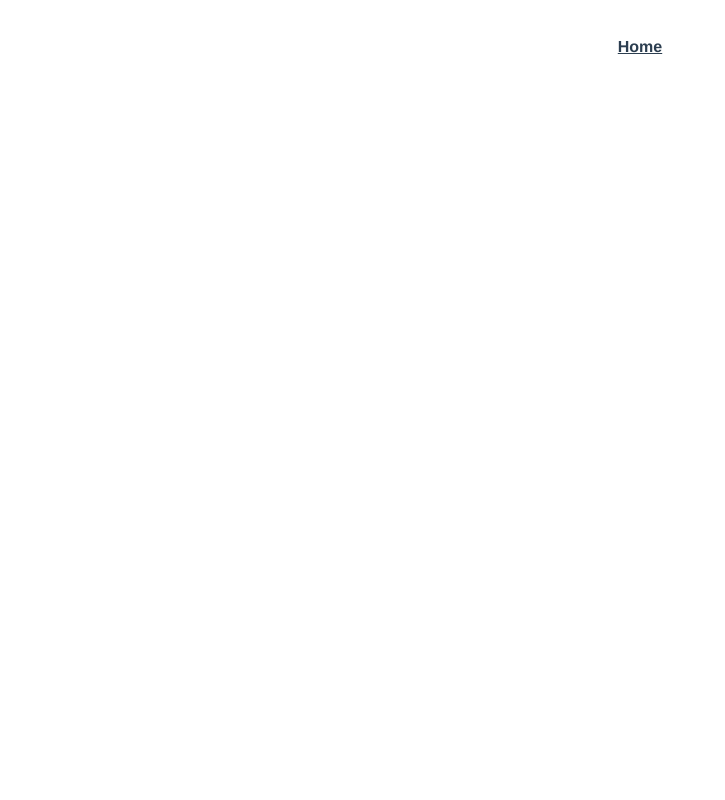
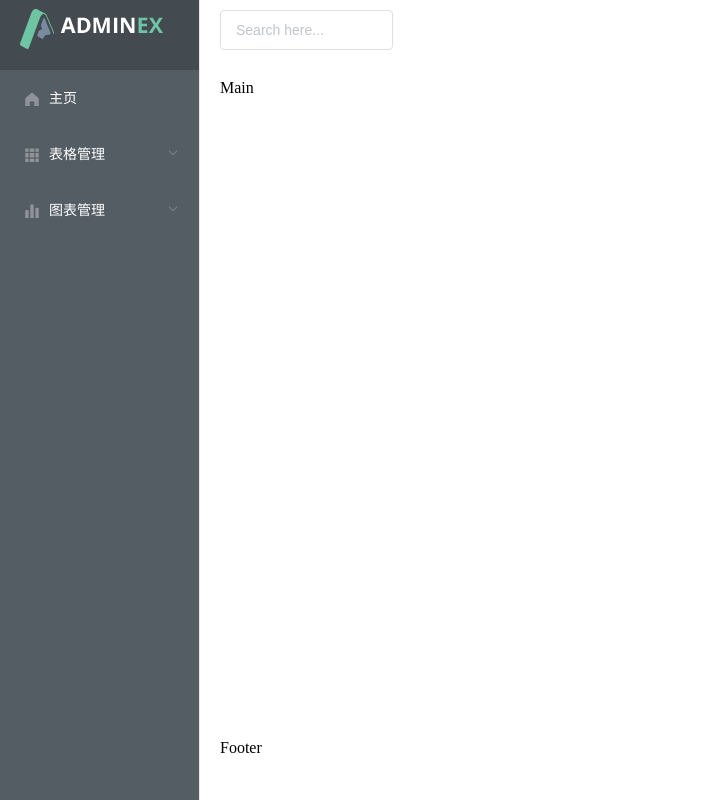
Before and after one commit to Hakugyokurou/mccw, a Vue app in the folder vue-admin/: page /#/home in a window 1280 px wide. Shown: the whole page, without its empty margins (0-725 px from the left). Built offline with nearby package versions, Linux system fonts and the light colour scheme.

Commit message:
主要框架搭建

```diff
--- a/vue-admin/src/App.vue
+++ b/vue-admin/src/App.vue
@@ -1,28 +1,12 @@
 <template>
   <div id="app">
-    <div id="nav">
-      <router-link to="/">Home</router-link>
-    </div>
     <router-view/>
   </div>
 </template>
 
 <style lang="less">
-#app {
-  font-family: 'Avenir', Helvetica, Arial, sans-serif;
-  -webkit-font-smoothing: antialiased;
-  -moz-osx-font-smoothing: grayscale;
-  text-align: center;
-  color: #2c3e50;
-}
-#nav {
-  padding: 30px;
-  a {
-    font-weight: bold;
-    color: #2c3e50;
-    &.router-link-exact-active {
-      color: #42b983;
-    }
-  }
+#app{
+  width: 100%;
+  position: relative;
 }
 </style>
--- a/vue-admin/src/components/Home.vue
+++ b/vue-admin/src/components/Home.vue
@@ -1,12 +1,26 @@
 <template>
-  <div class="home">
-    <img alt="Vue logo" src="../assets/logo.png">
-  </div>
+    <el-container>
+      <el-aside width="200px"><m-nav></m-nav></el-aside>
+      <el-container>
+        <el-header><m-header></m-header></el-header>
+        <el-main>Main</el-main>
+        <el-footer>Footer</el-footer>
+      </el-container>
+    </el-container>
 </template>
 
 <script>
+import mNav from './home/Nav.vue'
+import mHeader from './home/Header.vue'
 
 export default {
-  name: 'home'
+  name: 'home',
+  components: {
+    mNav,
+    mHeader
+  }
 }
 </script>
+
+<style lang="less">
+</style>
--- /dev/null
+++ b/vue-admin/src/components/home/Header.vue
@@ -0,0 +1,22 @@
+<template>
+  <el-row>
+    <el-col :span="4"><el-input v-model="input" placeholder="Search here..."></el-input></el-col>
+  </el-row>
+</template>
+
+<script>
+export default {
+  name: 'mHeader',
+  data () {
+    return {
+      input: null
+    }
+  }
+}
+</script>
+
+<style lang="less">
+  .el-row{
+    padding-top: 10px;
+  }
+</style>
--- /dev/null
+++ b/vue-admin/src/components/home/Nav.vue
@@ -0,0 +1,76 @@
+<template>
+    <el-col>
+      <el-menu
+        class="el-menu-demo"
+        background-color="#545c64"
+        text-color="#fff"
+        active-text-color="#6dc5a3">
+        <el-menu-item class="el-menu-logo" @click="to">
+          <el-image :src="src"></el-image>
+        </el-menu-item>
+        <el-menu-item index="1">
+          <template slot="title" @click="to">
+            <i class="el-icon-s-home"></i>
+            <span>主页</span>
+          </template>
+        </el-menu-item>
+        <el-submenu index="1">
+          <template slot="title">
+            <i class="el-icon-s-grid"></i>
+            <span>表格管理</span>
+          </template>
+          <el-menu-item-group>
+            <el-menu-item index="1-1">基本表格</el-menu-item>
+            <el-menu-item index="1-2">排序表格</el-menu-item>
+          </el-menu-item-group>
+        </el-submenu>
+        <el-submenu index="2">
+          <template slot="title">
+            <i class="el-icon-s-data"></i>
+            <span>图表管理</span>
+          </template>
+          <el-menu-item-group>
+            <el-menu-item index="2-1">柱状图表</el-menu-item>
+          </el-menu-item-group>
+        </el-submenu>
+      </el-menu>
+    </el-col>
+</template>
+
+<script>
+export default {
+  name: 'mNav',
+  data () {
+    return {
+      src: require('@/assets/logo.png')
+    }
+  },
+  methods: {
+    to () {
+      this.$router.push('*')
+    }
+  }
+}
+</script>
+
+<style lang="less">
+  .el-menu-demo {
+    height: 100vh;
+
+    .el-menu-logo{
+      height: 70px;
+
+      .el-image {
+        line-height: 0;
+      }
+    }
+
+    .el-col .el-menu {
+      border-right: none;
+    }
+
+    .is-active {
+      background: rgb(67, 74, 80) !important;
+    }
+  }
+</style>
--- a/vue-admin/src/main.js
+++ b/vue-admin/src/main.js
@@ -2,8 +2,13 @@ import Vue from 'vue'
 import App from './App.vue'
 import router from './router'
 import store from './store'
+import ElementUI from 'element-ui'
+
+import 'reset-css'
+import 'element-ui/lib/theme-chalk/index.css'
 
 Vue.config.productionTip = false
+Vue.use(ElementUI)
 
 new Vue({
   router,
--- a/vue-admin/src/router.js
+++ b/vue-admin/src/router.js
@@ -7,7 +7,11 @@ Vue.use(Router)
 export default new Router({
   routes: [
     {
-      path: '/',
+      path: '*',
+      redirect: '/home'
+    },
+    {
+      path: '/home',
       name: 'home',
       component: Home
     }
```
Also changed, not shown: vue-admin/src/assets/logo.png.
